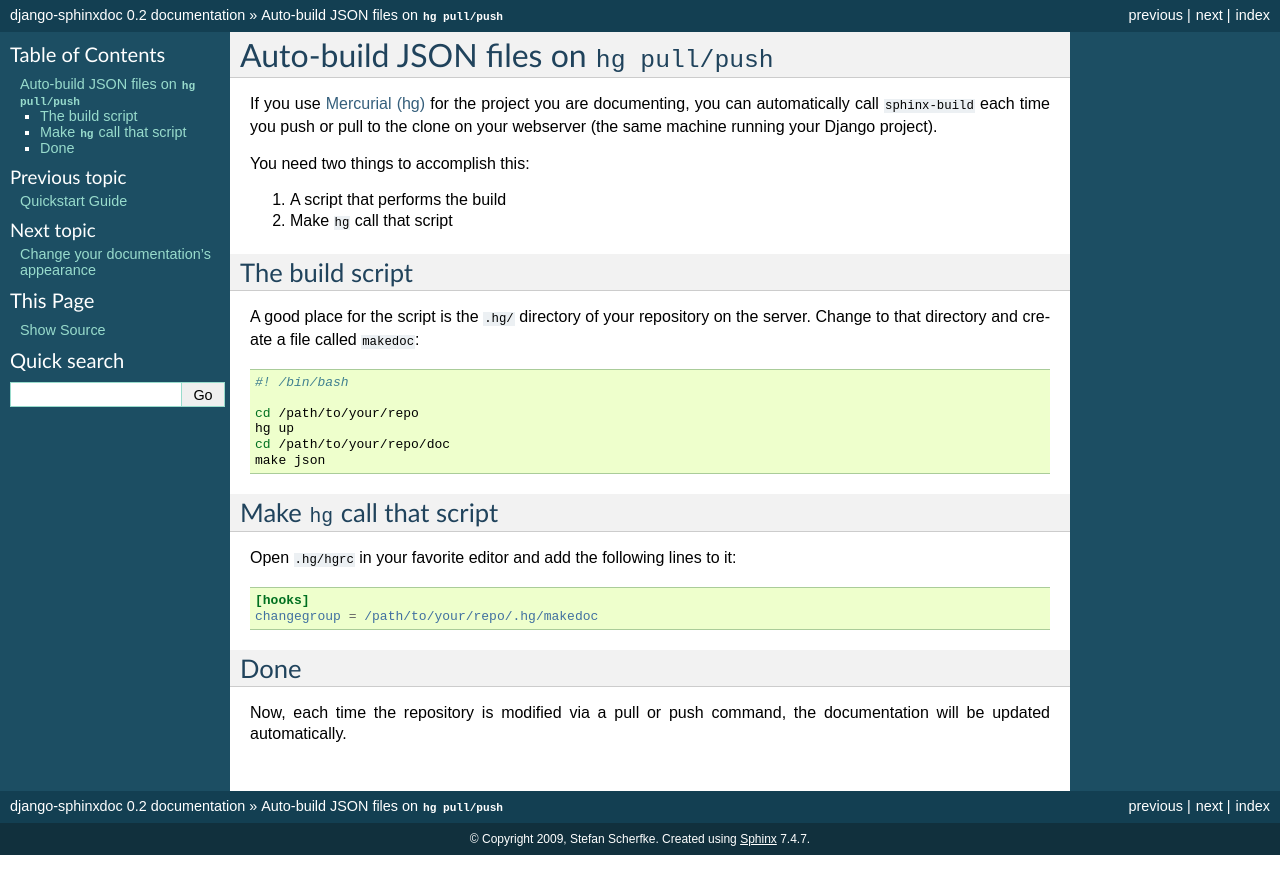
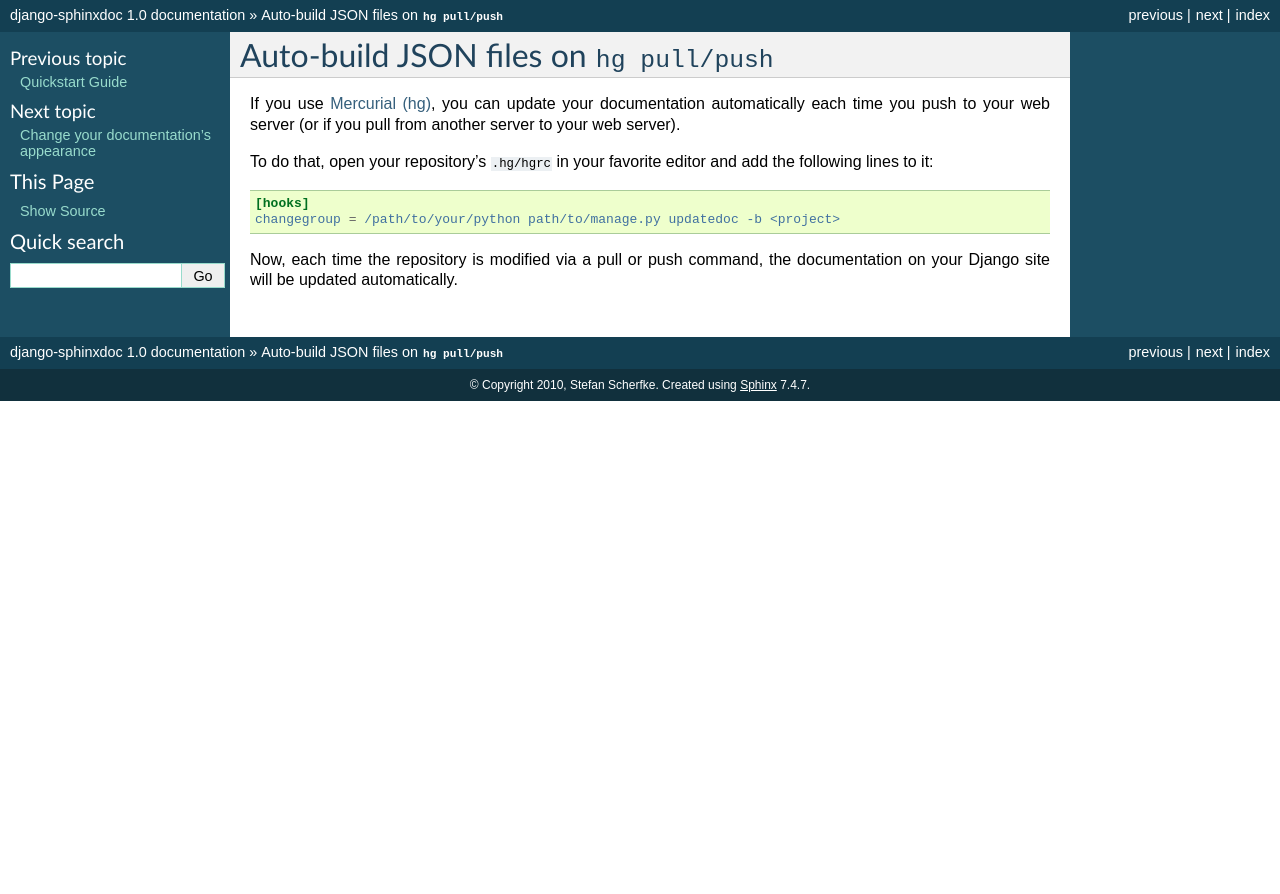
Before and after one commit to insurgency/django-sphinxdoc, a Sphinx documentation site: the page built from docs/autobuild.txt, in a window 1280 px wide. Shown: the top 894 px of the page. Built offline with Sphinx 7.4.7, drawn with Linux system fonts in a browser that asks for light colours.

Commit message:
Updated documentation.

```diff
--- a/docs/autobuild.txt
+++ b/docs/autobuild.txt
@@ -3,42 +3,17 @@
 Auto-build JSON files on ``hg pull/push``
 =========================================
 
-If you use `Mercurial (hg) <http://selenic.com/mercurial/>`_ for the project you
-are documenting, you can automatically call ``sphinx-build`` each time you push
-or pull to the clone on your webserver (the same machine running your Django
-project).
+If you use `Mercurial (hg) <http://selenic.com/mercurial/>`_, you can update
+your documentation automatically each time you push to your web server (or if
+you pull from another server to your web server).
 
-You need two things to accomplish this:
-
-1. A script that performs the build
-2. Make ``hg`` call that script
-
-The build script
-----------------
-
-A good place for the script is the ``.hg/`` directory of your repository on the server. Change to that directory and create a file called ``makedoc``:
-
-.. sourcecode:: bash
-
-    #! /bin/bash
-
-    cd /path/to/your/repo
-    hg up
-    cd /path/to/your/repo/doc
-    make json
-
-Make ``hg`` call that script
-----------------------------
-
-Open ``.hg/hgrc`` in your favorite editor and add the following lines to it:
+To do that, open your repository’s ``.hg/hgrc`` in your favorite editor and add
+the following lines to it:
 
 .. sourcecode:: cfg
 
     [hooks]
-    changegroup = /path/to/your/repo/.hg/makedoc
-
-Done
-----
+    changegroup = /path/to/your/python path/to/manage.py updatedoc -b <project>
 
 Now, each time the repository is modified via a pull or push command, the
-documentation will be updated automatically.
+documentation on your Django site will be updated automatically.
--- a/docs/conf.py
+++ b/docs/conf.py
@@ -1,7 +1,7 @@
 # -*- coding: utf-8 -*-
 #
-# django-lastfm documentation build configuration file, created by
-# sphinx-quickstart on Fri Nov 27 10:35:57 2009.
+# django-sphinxdoc documentation build configuration file, created by
+# sphinx-quickstart on Fri Sep 10 23:12:48 2010.
 #
 # This file is execfile()d with the current directory set to its containing dir.
 #
@@ -12,20 +12,20 @@
 # serve to show the default.
 
 import sys, os
-# from django.conf import settings
-# settings.configure()
 
 # If extensions (or modules to document with autodoc) are in another directory,
 # add these directories to sys.path here. If the directory is relative to the
 # documentation root, use os.path.abspath to make it absolute, like shown here.
-sys.path.append(os.path.abspath('.'))
-sys.path.append(os.path.abspath('../'))
+#sys.path.insert(0, os.path.abspath('.'))
 
 # -- General configuration -----------------------------------------------------
 
+# If your documentation needs a minimal Sphinx version, state it here.
+#needs_sphinx = '1.0'
+
 # Add any Sphinx extension module names here, as strings. They can be extensions
 # coming with Sphinx (named 'sphinx.ext.*') or your custom ones.
-extensions = ['sphinx.ext.autodoc']
+extensions = ['sphinx.ext.autodoc', 'sphinx.ext.doctest', 'sphinx.ext.intersphinx', 'sphinx.ext.coverage']
 
 # Add any paths that contain templates here, relative to this directory.
 templates_path = ['_templates']
@@ -34,23 +34,23 @@
 source_suffix = '.txt'
 
 # The encoding of source files.
-#source_encoding = 'utf-8'
+#source_encoding = 'utf-8-sig'
 
 # The master toctree document.
 master_doc = 'index'
 
 # General information about the project.
 project = u'django-sphinxdoc'
-copyright = u'2009, Stefan Scherfke'
+copyright = u'2010, Stefan Scherfke'
 
 # The version info for the project you're documenting, acts as replacement for
 # |version| and |release|, also used in various other places throughout the
 # built documents.
 #
 # The short X.Y version.
-version = '0.2'
+version = '1.0'
 # The full version, including alpha/beta/rc tags.
-release = '0.2'
+release = '1.0'
 
 # The language for content autogenerated by Sphinx. Refer to documentation
 # for a list of supported languages.
@@ -62,12 +62,9 @@
 # Else, today_fmt is used as the format for a strftime call.
 #today_fmt = '%B %d, %Y'
 
-# List of documents that shouldn't be included in the build.
-#unused_docs = []
-
-# List of directories, relative to source directory, that shouldn't be searched
-# for source files.
-exclude_trees = ['_build']
+# List of patterns, relative to source directory, that match files and
+# directories to ignore when looking for source files.
+exclude_patterns = ['_build']
 
 # The reST default role (used for this markup: `text`) to use for all documents.
 #default_role = None
@@ -92,8 +89,8 @@
 
 # -- Options for HTML output ---------------------------------------------------
 
-# The theme to use for HTML and HTML Help pages.  Major themes that come with
-# Sphinx are currently 'default' and 'sphinxdoc'.
+# The theme to use for HTML and HTML Help pages.  See the documentation for
+# a list of builtin themes.
 html_theme = 'default'
 
 # Theme options are theme-specific and customize the look and feel of a theme
@@ -141,7 +138,7 @@
 #html_additional_pages = {}
 
 # If false, no module index is generated.
-#html_use_modindex = True
+#html_domain_indices = True
 
 # If false, no index is generated.
 #html_use_index = True
@@ -152,13 +149,19 @@
 # If true, links to the reST sources are added to the pages.
 #html_show_sourcelink = True
 
+# If true, "Created using Sphinx" is shown in the HTML footer. Default is True.
+#html_show_sphinx = True
+
+# If true, "(C) Copyright ..." is shown in the HTML footer. Default is True.
+#html_show_copyright = True
+
 # If true, an OpenSearch description file will be output, and all pages will
 # contain a <link> tag referring to it.  The value of this option must be the
 # base URL from which the finished HTML is served.
 #html_use_opensearch = ''
 
-# If nonempty, this is the file name suffix for HTML files (e.g. ".xhtml").
-#html_file_suffix = ''
+# This is the file name suffix for HTML files (e.g. ".xhtml").
+#html_file_suffix = None
 
 # Output file base name for HTML help builder.
 htmlhelp_basename = 'django-sphinxdocdoc'
@@ -175,7 +178,7 @@
 # Grouping the document tree into LaTeX files. List of tuples
 # (source start file, target name, title, author, documentclass [howto/manual]).
 latex_documents = [
-  ('index', 'django-sphinxdoc.tex', u'django-sphinxdoc Documentation',
+  ('ind', 'django-sphinxdoc.tex', u'django-sphinxdoc Documentation',
    u'Stefan Scherfke', 'manual'),
 ]
 
@@ -187,6 +190,12 @@
 # not chapters.
 #latex_use_parts = False
 
+# If true, show page references after internal links.
+#latex_show_pagerefs = False
+
+# If true, show URL addresses after external links.
+#latex_show_urls = False
+
 # Additional stuff for the LaTeX preamble.
 #latex_preamble = ''
 
@@ -194,4 +203,18 @@
 #latex_appendices = []
 
 # If false, no module index is generated.
-#latex_use_modindex = True
+#latex_domain_indices = True
+
+
+# -- Options for manual page output --------------------------------------------
+
+# One entry per manual page. List of tuples
+# (source start file, name, description, authors, manual section).
+man_pages = [
+    ('ind', 'django-sphinxdoc', u'django-sphinxdoc Documentation',
+     [u'Stefan Scherfke'], 1)
+]
+
+
+# Example configuration for intersphinx: refer to the Python standard library.
+intersphinx_mapping = {'http://docs.python.org/': None}
--- a/docs/ref/templatetags.txt
+++ /dev/null
@@ -1,4 +0,0 @@
-.. ref-templatetags:
-
-Template Tags
-=============
```
Also changed, not shown: docs/change_appearance.txt (+13 -8 lines), docs/ref/admin.txt (added, +7 -0 lines), docs/ref/forms.txt (added, +7 -0 lines), docs/ref/index.txt (+7 -1 lines), docs/ref/management.txt (added, +15 -0 lines), docs/ref/models.txt (added, +7 -0 lines), docs/ref/search_indexes.txt (added, +7 -0 lines), docs/ref/urls.txt (added, +7 -0 lines), docs/ref/validators.txt (added, +7 -0 lines), docs/ref/views.txt (+13 -0 lines), 1 other file.
